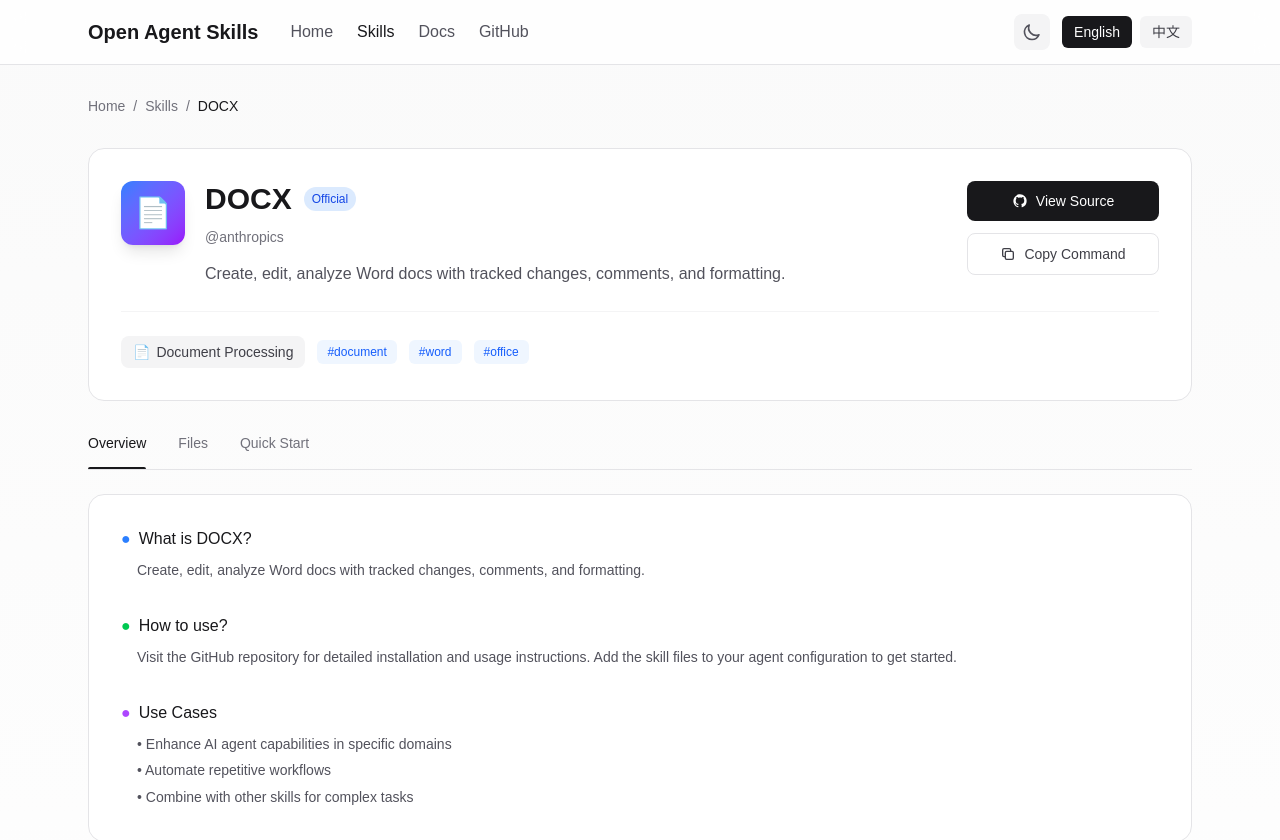
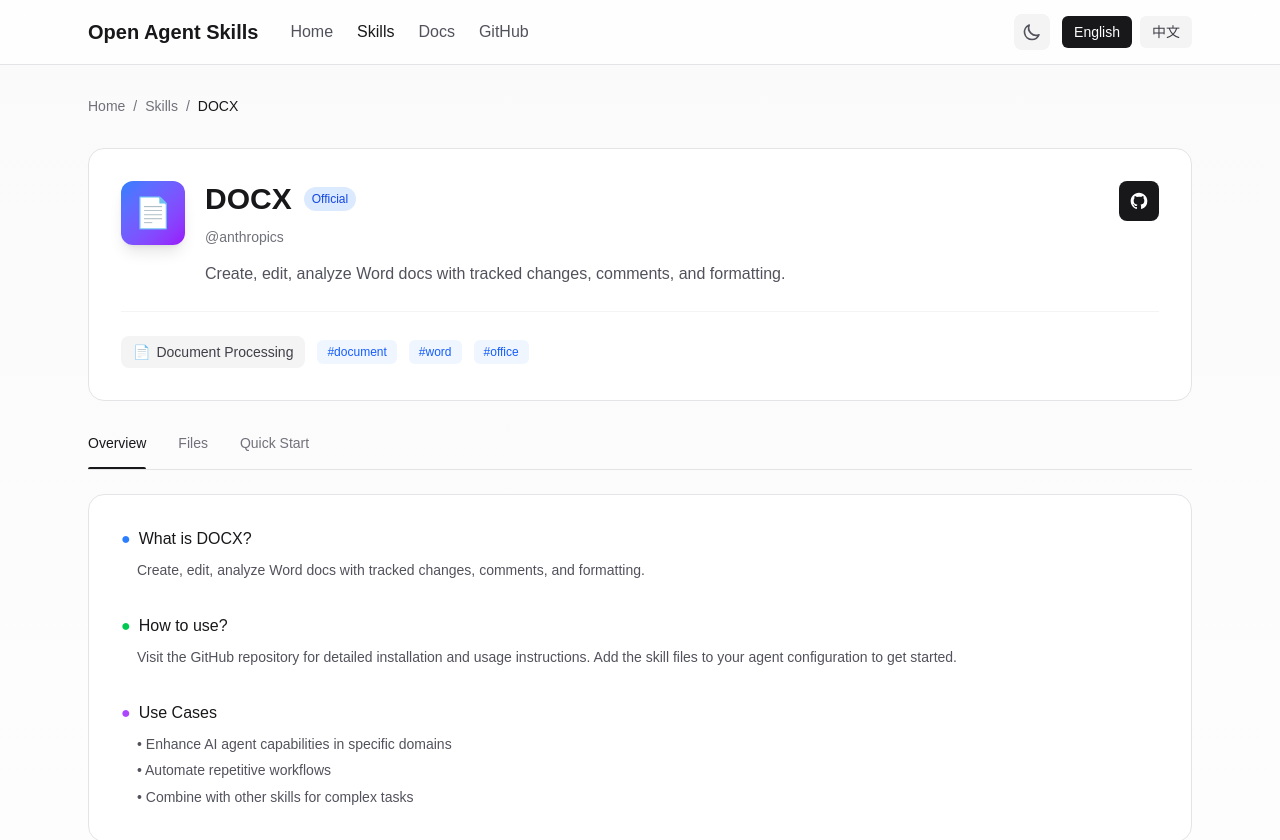
Before and after one commit to Open-Agent-Labs/Open-Agent-Skills, a Next.js app: page /en/skills/docx in a window 1280 px wide. Shown: the top 840 px of the page. Built offline with nearby package versions, Linux system fonts and the light colour scheme.

Commit message:
fix: 修复中文翻译和UI布局问题
将"快速开始"改为更准确的"快速安装"
调整GitHubRepoTree的网格布局宽度
移除SkillSidebarActions组件并简化源码按钮样式

```diff
--- a/src/app/[locale]/skills/[id]/page.tsx
+++ b/src/app/[locale]/skills/[id]/page.tsx
@@ -8,7 +8,6 @@
 import { SkillCard } from "@/components/SkillCard";
 import { GitHubRepoTree } from "@/components/GitHubRepoTree";
 import { DetailTabs } from "@/components/DetailTabs";
-import { SkillSidebarActions } from "@/components/SkillSidebarActions";
 
 export function generateStaticParams() {
   return skills.map((skill) => ({ id: skill.id }));
@@ -128,14 +127,9 @@
                   </div>
 
                   {skill.author && (
-                    <Link
-                      href={`https://github.com/${skill.author}`}
-                      target="_blank"
-                      rel="noopener noreferrer"
-                      className="text-sm text-zinc-500 dark:text-zinc-400 hover:text-blue-600 dark:hover:text-blue-400 transition-colors"
-                    >
+                    <span className="text-sm text-zinc-500 dark:text-zinc-400">
                       @{skill.author}
-                    </Link>
+                    </span>
                   )}
 
                   <p className="text-zinc-600 dark:text-zinc-400 leading-relaxed mt-3 text-sm md:text-base">
@@ -144,23 +138,18 @@
                 </div>
               </div>
 
-              <div className="flex flex-col gap-3 md:flex-shrink-0 md:w-48">
+              <div className="flex flex-col gap-3 md:flex-shrink-0">
                 <Link
                   href={skill.repository}
                   target="_blank"
                   rel="noopener noreferrer"
-                  className="flex items-center justify-center gap-2 w-full px-4 py-2.5 bg-zinc-900 text-white rounded-lg font-medium hover:bg-zinc-800 transition-colors dark:bg-white dark:text-zinc-900 dark:hover:bg-zinc-100 text-sm"
+                  className="flex items-center justify-center w-10 h-10 bg-zinc-900 text-white rounded-lg hover:bg-zinc-800 transition-colors dark:bg-white dark:text-zinc-900 dark:hover:bg-zinc-100"
+                  title={isZh ? "查看源码" : "View Source"}
                 >
-                  <svg className="w-4 h-4" fill="currentColor" viewBox="0 0 24 24">
+                  <svg className="w-5 h-5" fill="currentColor" viewBox="0 0 24 24">
                     <path fillRule="evenodd" d="M12 2C6.477 2 2 6.484 2 12.017c0 4.425 2.865 8.18 6.839 9.504.5.092.682-.217.682-.483 0-.237-.008-.868-.013-1.703-2.782.605-3.369-1.343-3.369-1.343-.454-1.158-1.11-1.466-1.11-1.466-.908-.62.069-.608.069-.608 1.003.07 1.531 1.032 1.531 1.032.892 1.53 2.341 1.088 2.91.832.092-.647.35-1.088.636-1.338-2.22-.253-4.555-1.113-4.555-4.951 0-1.093.39-1.988 1.029-2.688-.103-.253-.446-1.272.098-2.65 0 0 .84-.27 2.75 1.026A9.564 9.564 0 0112 6.844c.85.004 1.705.115 2.504.337 1.909-1.296 2.747-1.027 2.747-1.027.546 1.379.202 2.398.1 2.651.64.7 1.028 1.595 1.028 2.688 0 3.848-2.339 4.695-4.566 4.943.359.309.678.92.678 1.855 0 1.338-.012 2.419-.012 2.747 0 .268.18.58.688.482A10.019 10.019 0 0022 12.017C22 6.484 17.522 2 12 2z" clipRule="evenodd" />
                   </svg>
-                  {isZh ? "查看源码" : "View Source"}
                 </Link>
-                <SkillSidebarActions
-                  repositoryUrl={skill.repository}
-                  installCommand={installCommand}
-                  isZh={isZh}
-                />
               </div>
             </div>
 
--- a/src/components/DetailTabs.tsx
+++ b/src/components/DetailTabs.tsx
@@ -14,7 +14,7 @@
 const tabs = [
   { id: 'overview', label: 'Overview', labelZh: '概览' },
   { id: 'files', label: 'Files', labelZh: '文件' },
-  { id: 'quickstart', label: 'Quick Start', labelZh: '快速开始' },
+  { id: 'quickstart', label: 'Quick Start', labelZh: '快速安装' },
 ] as const;
 
 type TabId = typeof tabs[number]['id'];
--- a/src/components/GitHubRepoTree.tsx
+++ b/src/components/GitHubRepoTree.tsx
@@ -177,7 +177,7 @@
 
   return (
     <div className="bg-white dark:bg-zinc-900 rounded-2xl border border-zinc-200 dark:border-zinc-800 overflow-hidden">
-      <div className="grid md:grid-cols-2 divide-y md:divide-y-0 md:divide-x divide-zinc-200 dark:divide-zinc-700">
+      <div className="grid md:grid-cols-[220px_1fr] divide-y md:divide-y-0 md:divide-x divide-zinc-200 dark:divide-zinc-700">
         <div className="p-2 max-h-[400px] overflow-auto">
           {rootItems.length === 0 ? (
             <div className="p-4 text-center text-zinc-500 dark:text-zinc-400 text-sm">
```
